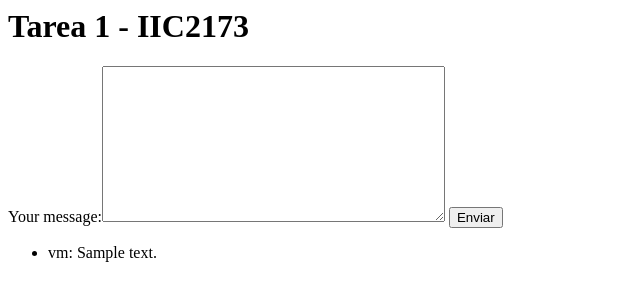
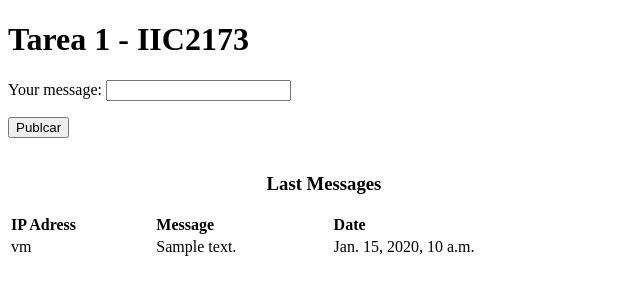
Before and after one commit to elramirezv/iic2173-tarea1, a Django app: page / in a window 1280 px wide. Shown: the top 301 px of the page, without its empty margins (0-640 px from the left). Run offline with Django 3.2, Linux system fonts and the light colour scheme; tables that the repository leaves empty hold one stand-in row (values such as "Sample post").

Commit message:
front-end changes

```diff
--- a/post/forms.py
+++ b/post/forms.py
@@ -1,4 +1,4 @@
 from django import forms
 
 class PostForm(forms.Form):
-    message = forms.CharField(label= 'Your message',widget=forms.Textarea)
+    message = forms.CharField(label= 'Your message')
--- a/post/templates/post/index.html
+++ b/post/templates/post/index.html
@@ -1,17 +1,37 @@
+<!DOCTYPE html>
+<html lang="en" dir="ltr">
+  <head>
+    <meta charset="utf-8">
+    <title>Tarea 1</title>
+  </head>
+  <body>
     <h1>Tarea 1 - IIC2173</h1>
-
     <form action="" method="post">
         {% csrf_token %}
-    {{ form }}
-    <input type="submit" value="Enviar">
+        {{ form.as_p }}
+        <input type="submit" value="Publcar">
     </form>
-
+    <p>
+    <p>
+    <p>
     {% if latest_question_list %}
-    <ul>
+    <table style='width:50%'>
+      <caption><h3><b>Last Messages</b></h3></caption>
+      <tr style="text-align:left">
+        <th>IP Adress</th>
+        <th>Message</th>
+        <th>Date</th>
+      </tr>
       {% for question in latest_question_list %}
-        <li>{{question.client_ip}}: {{question.question_text}}</li>
+        <tr>
+          <td>{{question.client_ip}}</td>
+          <td>{{question.question_text}}</td>
+          <td>{{question.pub_date}}</td>
+        </tr>
       {% endfor %}
-    </ul>
   {% else %}
-    <p>No polls are available.</p>
+      <p>No messages are available.</p>
   {% endif %}
+    </table>
+</body>
+</html>
--- a/post/views.py
+++ b/post/views.py
@@ -16,7 +16,6 @@ def index(request):
         if form.is_valid():
             n_message = form.cleaned_data['message']
             date = timezone.now()
-
             form = createMessage(n_message,date)
     else:
         form = PostForm()
```
Lines whose indentation alone changed are shown as unchanged.
